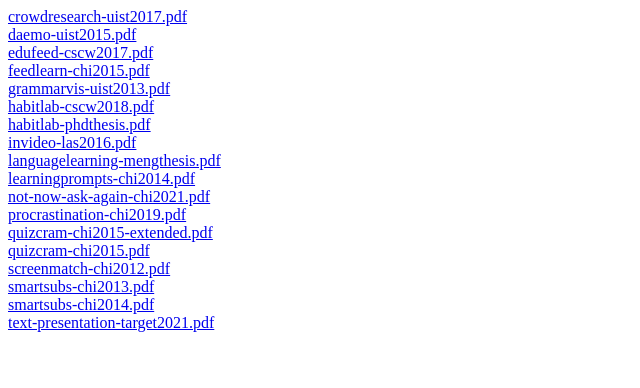
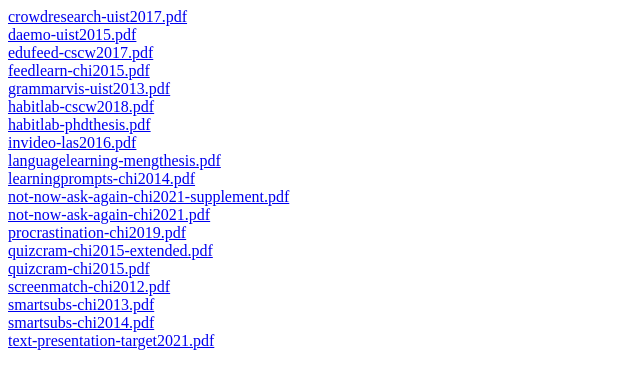
Before and after one commit to gkovacs/publications, a plain HTML site: page index.html in a window 1280 px wide. Shown: the whole page, without its empty margins (0-640 px from the left). Drawn offline with Linux system fonts and the light colour scheme.

Commit message:
added not-now-ask-again-chi2021-supplement.pdf

```diff
--- a/index.html
+++ b/index.html
@@ -12,6 +12,7 @@
 <a href="invideo-las2016.pdf">invideo-las2016.pdf</a><br/>
 <a href="languagelearning-mengthesis.pdf">languagelearning-mengthesis.pdf</a><br/>
 <a href="learningprompts-chi2014.pdf">learningprompts-chi2014.pdf</a><br/>
+<a href="not-now-ask-again-chi2021-supplement.pdf">not-now-ask-again-chi2021-supplement.pdf</a><br/>
 <a href="not-now-ask-again-chi2021.pdf">not-now-ask-again-chi2021.pdf</a><br/>
 <a href="procrastination-chi2019.pdf">procrastination-chi2019.pdf</a><br/>
 <a href="quizcram-chi2015-extended.pdf">quizcram-chi2015-extended.pdf</a><br/>
```
Also changed, not shown: 1 other file.
